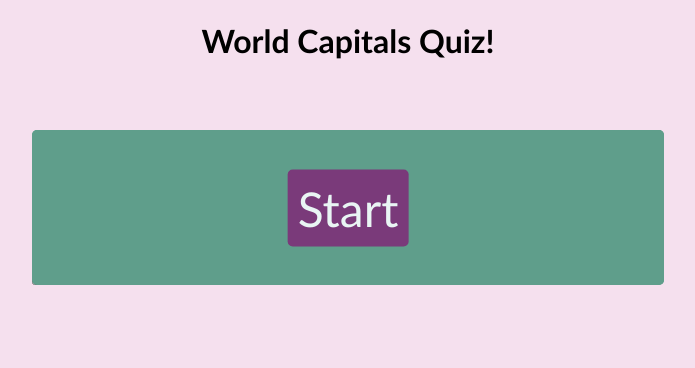
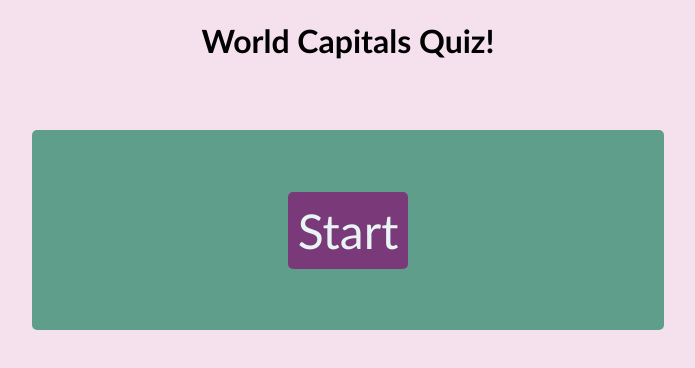
Before and after one commit to elizabethh34/quiz-app, a React (Create React App) app: page / in a window 1280 px wide. Shown: the top 368 px of the page, without its empty margins (292-987 px from the left). Built offline with nearby package versions, Linux system fonts and the light colour scheme.

Commit message:
Update css and fix play again button

```diff
--- a/src/App.css
+++ b/src/App.css
@@ -3,48 +3,27 @@
 }
 
 .quiz-container {
-  position: relative;
   width: 50%;
   margin: 70px auto;
 }
 
 .start-container {
-  position: absolute;
-  width: 100%;
-  height: 100%;
-  margin: auto;
-  background-color: rgb(95, 158, 139);
-  top: 0;
-  left: 0;
-  border-radius: 5px;
-}
-
-.result-container {
-  background-color: rgb(95, 158, 139);
-  border-radius: 5px;
+  height: 200px;
+  display: flex;
+  justify-content: center;
+  align-items: center;
 }
 
 .start-button {
   background-color: rgb(122, 58, 122);
   color:rgb(233, 245, 244);
+  border: none;
   border-radius: 5px;
   padding: 10px;
-  text-align: center;
-  position: absolute;
-  top: 50%;
-  left: 50%;
-  transform: translate(-50%, -50%);
   font-size: 3em;
-  z-index: 10;
 }
 
-.start-button:hover {
-  cursor: pointer;
-  color: rgb(122, 58, 122);
-  background-color: rgb(233, 245, 244)
-}
-
-.question-container {
+.question-container, .result-container, .start-container {
   border-radius: 5px;
   background-color: rgb(95, 158, 139);
 }
@@ -95,11 +74,21 @@
   border: none;
 }
 
-.next-question:hover {
+.next-question:hover, .play-again:hover, .start-button:hover {
   color:rgb(122, 58, 122);
   background-color: rgb(233, 245, 244);
+  cursor: pointer;
 }
 
-.next-question:hover {
-  cursor: pointer;
+.result-info {
+  padding: 40px;
+  text-align: center;
 }
+
+.play-again {
+  border: none;
+  padding: 10px;
+  background-color: rgb(122, 58, 122);
+  border-radius: 3px;
+  color:rgb(233, 245, 244);
+}
--- a/src/App.js
+++ b/src/App.js
@@ -8,26 +8,21 @@ import Result from './components/Result';
 
 class App extends Component {
   state = {
+    started: false,
     selectedQuestions: [],
     score: 0,
     questionIndex: 0,
-    startOpacity: 1,
-    questionOpacity: 0,
+    numOfClicks: 0
   }
 
   startNewQuiz = () => {
     this.setState({
+      started: true,
       selectedQuestions: this.getNewQuestions(),
       score: 0,
       questionIndex: 0,
-      startOpacity: 0,
-      questionOpacity: 1,
       numOfClicks: 0
     });
-  }
-
-  endQuiz = () => {
-    console.log("end")
   }
 
   getNewQuestions = () => {
@@ -67,20 +62,17 @@ class App extends Component {
   }
 
   render() {
-    const { startOpacity, questionOpacity, selectedQuestions, questionIndex, score } = this.state;
-    console.log(questionIndex, selectedQuestions.length)
+    const { started, selectedQuestions, questionIndex, score } = this.state;
+
     return (
       <Fragment>
         <Header />
         <div className="quiz-container">
-          <Start
+          {!started ? <Start
             onStartClick={this.startNewQuiz}
-            startOpacity={startOpacity}
-          />
-          {questionIndex < selectedQuestions.length?
+          /> : questionIndex < selectedQuestions.length ?
             <Question
               question={selectedQuestions[questionIndex]}
-              questionOpacity={questionOpacity}
               changeQuestion={this.handleQuestionChange}
               questionIndex={questionIndex}
               numOfQuestions={selectedQuestions.length}
@@ -90,6 +82,7 @@ class App extends Component {
             <Result
               score={score}
               numOfQuestions={selectedQuestions.length}
+              onPlayAgain={this.startNewQuiz}
             />}
         </div>
       </Fragment>
--- a/src/components/Question.jsx
+++ b/src/components/Question.jsx
@@ -1,10 +1,10 @@
 import React from 'react';
 
 const Question = (props) => {
-  const { question, questionOpacity, changeQuestion, questionIndex, numOfQuestions, determineIfCorrect } = props;
+  const { question, changeQuestion, questionIndex, numOfQuestions, determineIfCorrect } = props;
 
   return (
-    <div className="question-container" style={{opacity: questionOpacity}}>
+    <div className="question-container">
       <div className="question-info">
         <h2 className="question">What is the capital of {question.country}?</h2>
         <div className="options-container">
@@ -19,7 +19,7 @@ const Question = (props) => {
         <button
           className="next-question"
           onClick={() => changeQuestion()}
-        >{questionIndex < numOfQuestions - 1? "Next" : "Finish"}
+        >{questionIndex < numOfQuestions - 1 ? "Next" : "Finish"}
         </button>
       </div>
     </div>
--- a/src/components/Result.jsx
+++ b/src/components/Result.jsx
@@ -16,15 +16,15 @@ class Result extends Component {
   }
 
   render() {
-    const { score, numOfQuestions } = this.props;
+    const { score, numOfQuestions, onPlayAgain } = this.props;
 
     return (
       <div className="result-container">
-        <h2>Result</h2>
-        <h3>{score}/{numOfQuestions}</h3>
-        <h4>{this.determineRanking(score, numOfQuestions)}</h4>
-        <div className="play-again-container">
-          <button>Play Again</button>
+        <div className="result-info">
+          <h2>Result</h2>
+          <h3>{score}/{numOfQuestions}</h3>
+          <h4>{this.determineRanking(score, numOfQuestions)}</h4>
+          <button className="play-again" onClick={() => onPlayAgain()}>Play Again</button>
         </div>
       </div>
     );
--- a/src/components/Start.jsx
+++ b/src/components/Start.jsx
@@ -1,11 +1,11 @@
 import React from 'react';
 
 const Start = (props) => {
-  const { onStartClick, startOpacity } = props;
+  const { onStartClick } = props;
 
   return (
-    <div className="start-container" style={{opacity: startOpacity}}>
-      <div className="start-button" onClick={() => onStartClick()}>Start</div>
+    <div className="start-container">
+      <button className="start-button" onClick={() => onStartClick()}>Start</button>
     </div>
   );
 }
```
